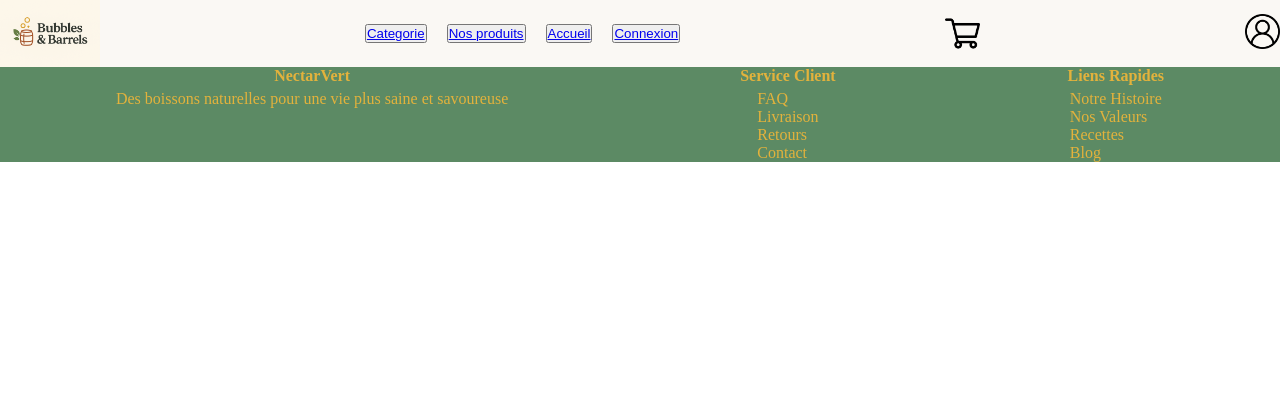
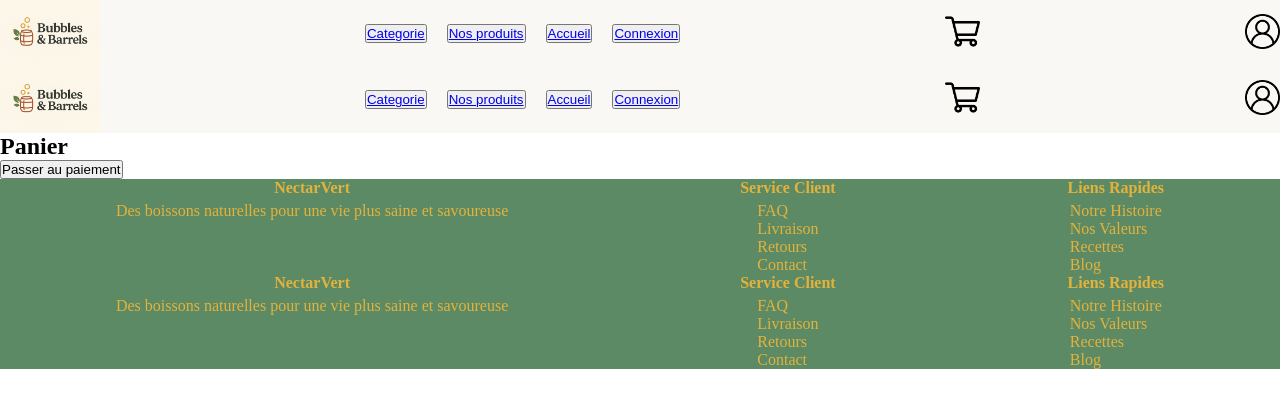
Before and after one commit to dmt-01/Bubbles_and_Barrels, a React (Vite) app in the folder frontend/: page /cart in a window 1280 px wide. Shown: the top 408 px of the page. Built offline with nearby package versions, Linux system fonts and the light colour scheme; no server answers.

Commit message:
added cart route + added context aroung routes

```diff
--- a/frontend/src/components/Navbar/navbar.tsx
+++ b/frontend/src/components/Navbar/navbar.tsx
@@ -20,7 +20,9 @@ function Navbar() {
         </button>
       </ul>
 
-      <img className="img_navbar" src="/images/cart.png" alt="" />
+      <Link to="/cart">
+        <img className="img_navbar" src="/images/cart.png" alt="" />
+      </Link>
       <Link to="/login">
         <img className="img_navbar" src="/images/user.png" alt="" />
       </Link>
--- a/frontend/src/main.tsx
+++ b/frontend/src/main.tsx
@@ -5,12 +5,15 @@ import { BrowserRouter } from "react-router";
 import { StrictMode } from "react";
 import Router from "./routes";
 import "./main.scss";
+import { CartContextProvider } from "./core/cartContext";
 
 createRoot(document.getElementById("root")!).render(
   <StrictMode>
     <BrowserRouter>
       <Navbar />
-      <Router />
+      <CartContextProvider>
+        <Router />
+      </CartContextProvider>
       <Footer />
     </BrowserRouter>
   </StrictMode>
--- a/frontend/src/routes.tsx
+++ b/frontend/src/routes.tsx
@@ -3,12 +3,11 @@ import FormLoginPage from "./components/pages/FormLoginPage";
 import CategoryPage from "./components/pages/CategoryPage";
 import AllProductPage from "./components/pages/Allproduct";
 import ProductPage from "./components/pages/ProductPage";
+import { CartPage } from "./components/pages/CartPage";
 import Homepage from "./components/pages/HomePage";
 import { Route, Routes } from "react-router";
 
-
 function Router() {
-
   return (
     <Routes>
       <Route path="/register" element={<FormRegisterpage />} />
@@ -16,12 +15,12 @@ function Router() {
       <Route path="/products" element={<AllProductPage />} />
       <Route path="/categories" element={<CategoryPage />} />
       <Route path="/login" element={<FormLoginPage />} />
+      <Route path="/cart" element={<CartPage />} />
       <Route path="/" element={<Homepage />} />
-        {/*<Route path="/cart" element={"bite"} />
-        <Route path="/payment" element={"bite"} />
+      {/* <Route path="/payment" element={"bite"} />
         <Route path="/history" element={"bite"} />  */}
     </Routes>
-  )
+  );
 }
 
 export default Router;
```
Lines whose indentation alone changed are shown as unchanged.
